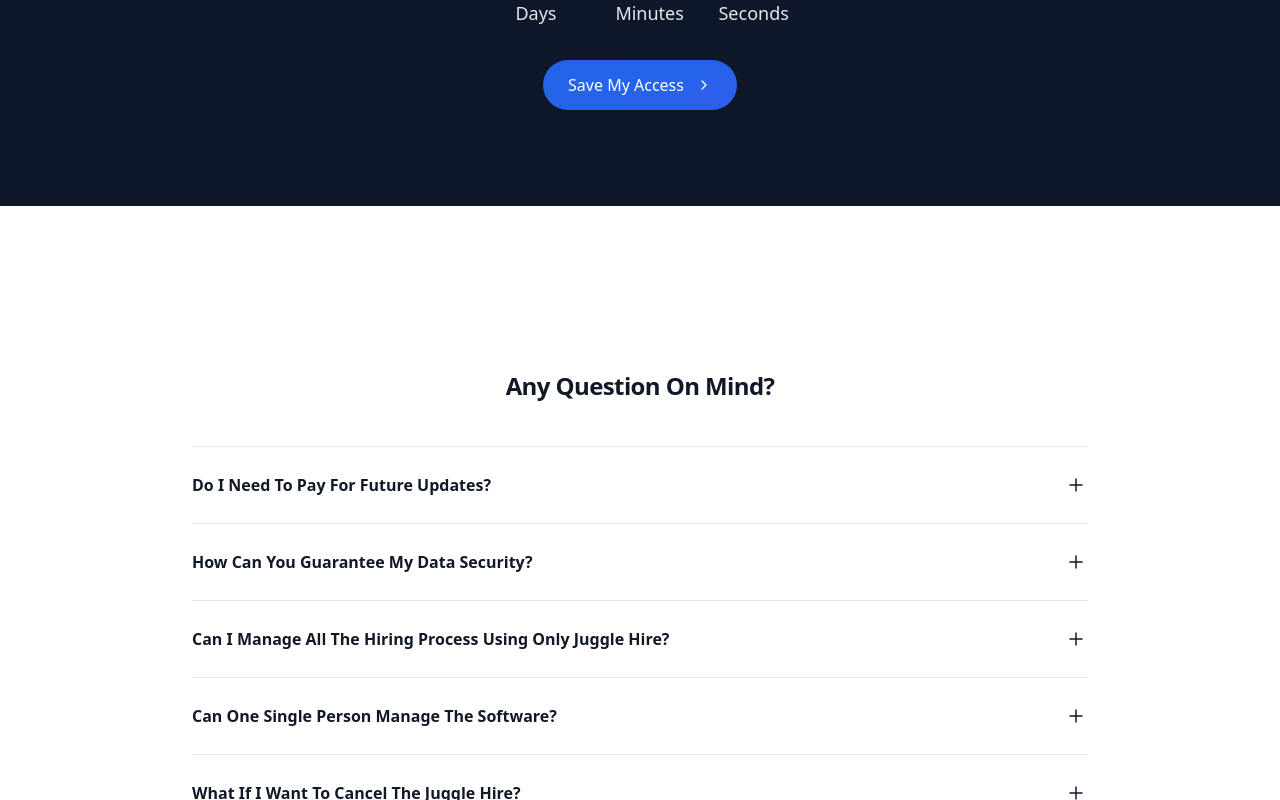
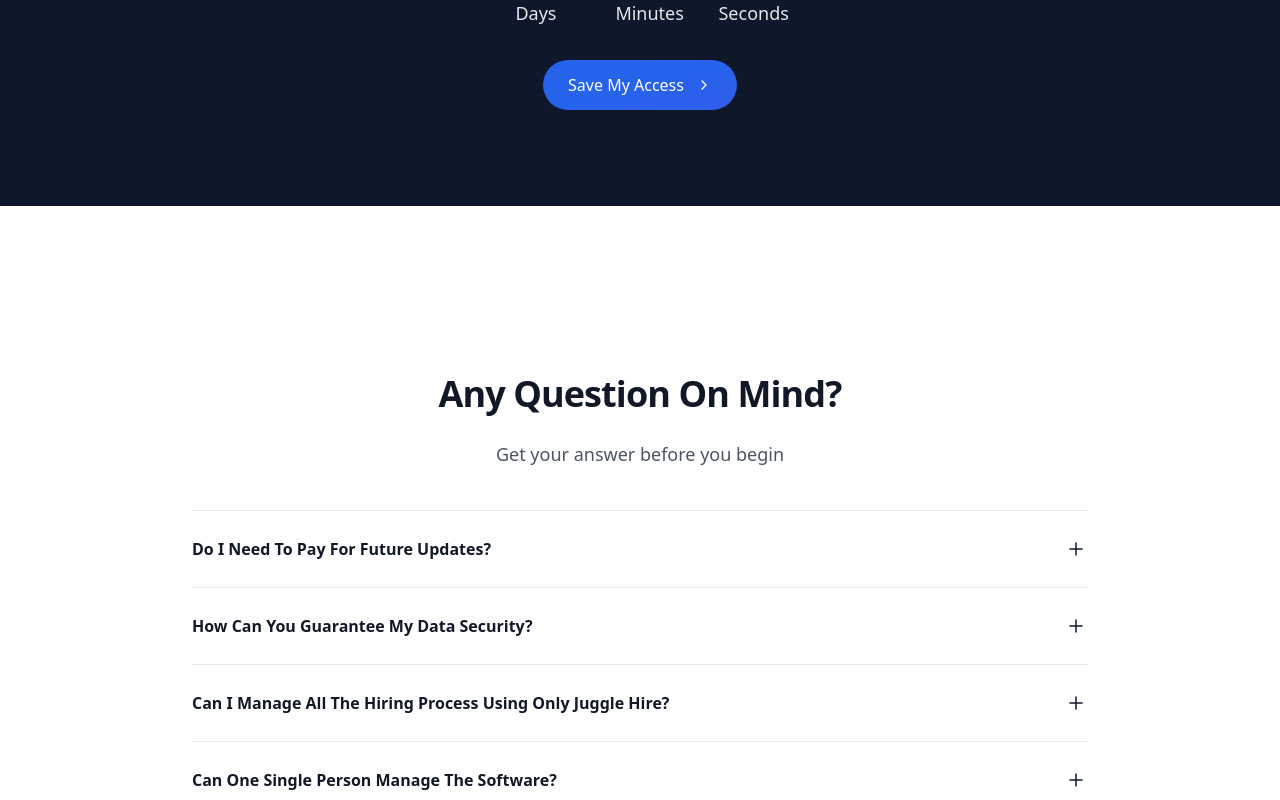
Before and after one commit to JuggleHire/jugglehire.com, a Nuxt app: page / in a window 1280 px wide. Shown: the part 11200-12000 px from the top of the page. Built offline with nearby package versions, Linux system fonts and the light colour scheme; what vue-datocms would draw is missing.

Commit message:
updated: faq section

```diff
--- a/components/Pricing/faqSection.vue
+++ b/components/Pricing/faqSection.vue
@@ -2,8 +2,11 @@
   <div class="bg-white">
     <div class="mx-auto max-w-7xl px-6 py-24 sm:py-32 lg:px-8 lg:py-40">
       <div class="mx-auto max-w-4xl divide-y divide-gray-900/10">
-        <h2 class="text-2xl font-bold leading-10 tracking-tight text-gray-900" :class="centerTitle ? 'text-center' : ''"
-          v-text="title" />
+        <div>
+          <h2 class="mt-2 text-2xl font-bold tracking-tight text-gray-900 sm:text-4xl"
+            :class="centerTitle ? 'text-center' : ''" v-text="title" />
+          <p class="mt-6 text-lg leading-8 text-gray-600 text-center">Get your answer before you begin</p>
+        </div>
         <dl class="mt-10 space-y-6 divide-y divide-gray-900/10">
           <Disclosure as="div" v-for="faq in faqs" :key="faq.question" class="pt-6" v-slot="{ open }">
             <dt>
```
